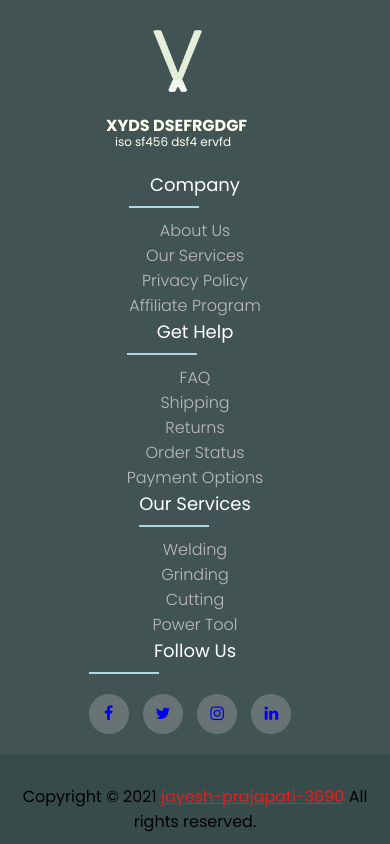
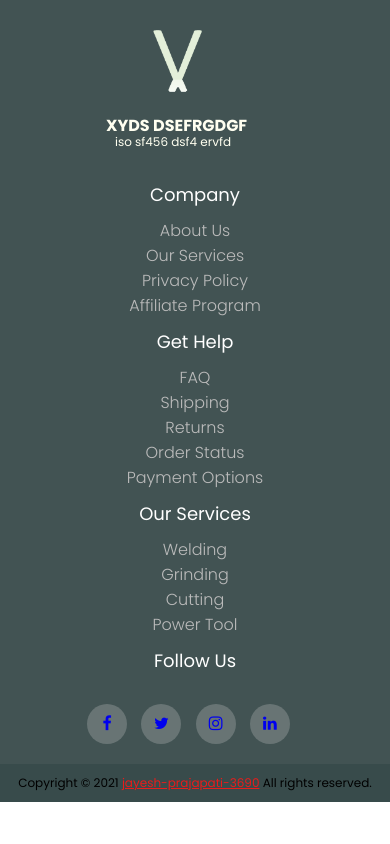
Before and after one commit to Jayesh0369/Veka-Engineering, a plain HTML site: page index.html in a window 390 px wide. Shown: the part 5960-6804 px from the top of the page. After the commit the page ends 6762 px from the top, so only its background shows below. Drawn offline with Linux system fonts and the light colour scheme.

Commit message:
add mobile file

```diff
--- a/index.html
+++ b/index.html
@@ -254,7 +254,6 @@
     </div>
     <div class="footer-bottom">
         <div class="container">
-            <div class="wt-footer-bot-left d-flex justify-content-between">
             <span class="copyrights-text">
                 Copyright © 2021
                 <span class="site text primary">
@@ -265,13 +264,12 @@
                      </span>
             </span>
         </div>
-        </div>
 </section>
 
 <!------JavaScript for Toggle Menu------>
 
 <script>
-    var navLinks = document.getElementById("navLinks")
+    var navLinks = document.getElementById("navLinks");
     function showmenu(){
          navLinks.style.right = "0";
     }
--- a/style.css
+++ b/style.css
@@ -602,8 +602,7 @@ ul{
     margin-top: 0px;
 }
 .footer-bottom .container{
-    padding: 30px 100px 30px 100px;
-    text-align: center;
+    padding: 30px 475px 30px 475px;
 }
 @media(max-width: 700px){
     .footer .container{
@@ -627,19 +626,35 @@ ul{
         margin-left: 115px;
         font-size: 12px;
     }
+    .footer .row{
+        margin-top: 10px;
+        padding: 0px;
+        align-items: center;
+        text-align: center;
+    }
     .footer .container{
         padding-left: 0px;
         padding-right: 0px;
         padding-bottom: 10px;
         margin-left: 0px;
     }
-    .footer .row{
+    .footer-col .social-links{
+        margin-left: -3px;
+    }
+    .footer-col h4::before{
+        background-color:#425353 ;
+        margin-top: 0px;
+        padding-top: 0px;
+    }
+    .footer-col ul{
+        margin-top: 0px;
+    }
+    .footer-col h4{
         margin-top: 10px;
-        padding: 0px;
-        align-items: center;
+    }
+    .footer-bottom .container{
         text-align: center;
+       font-size: 12px;
+       padding-top: 10px;
+       padding-bottom: 10px;
     }
-    .footer-col .social-links a{
-
-    }
-}
```
Lines whose indentation alone changed are shown as unchanged.
